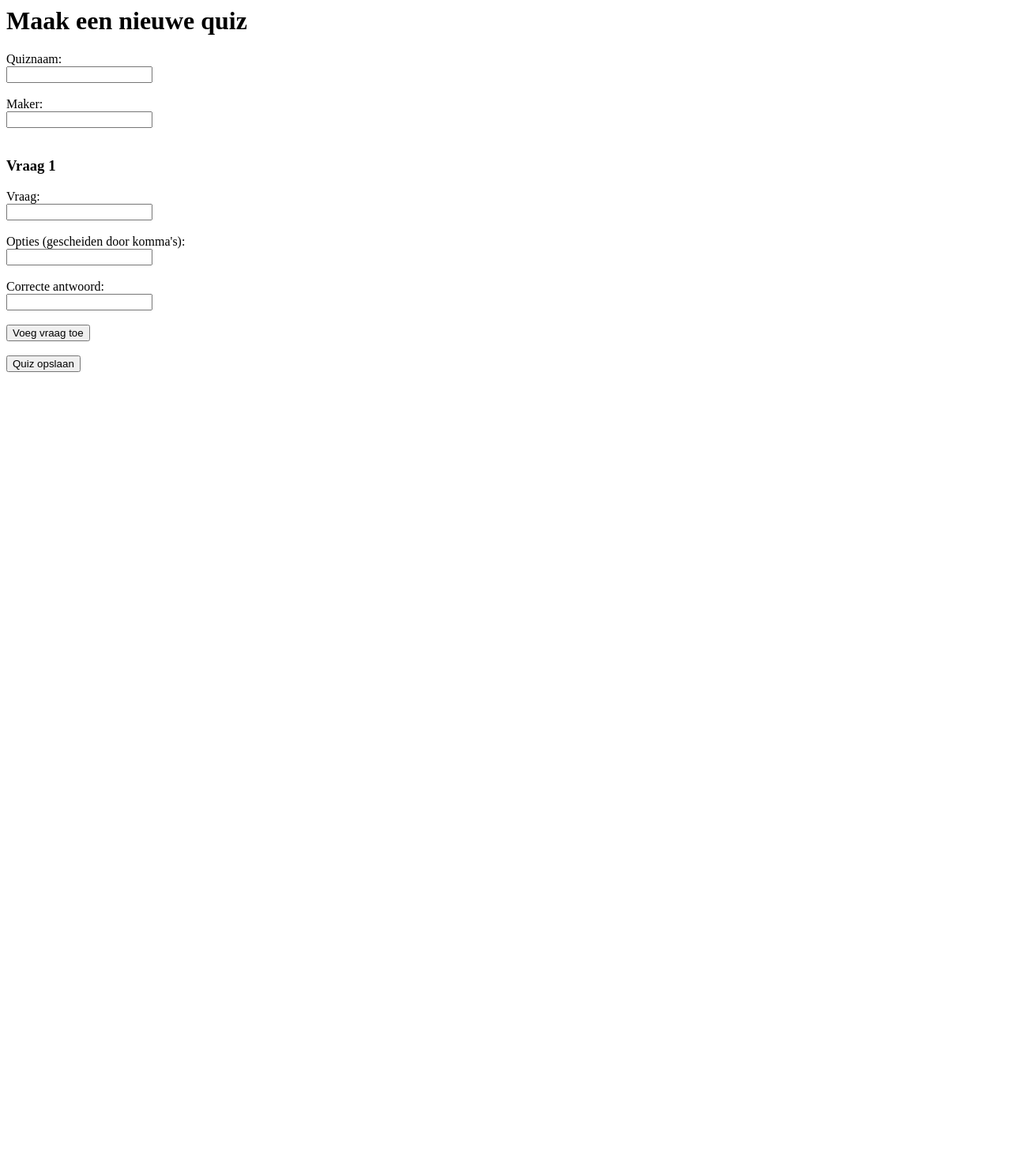
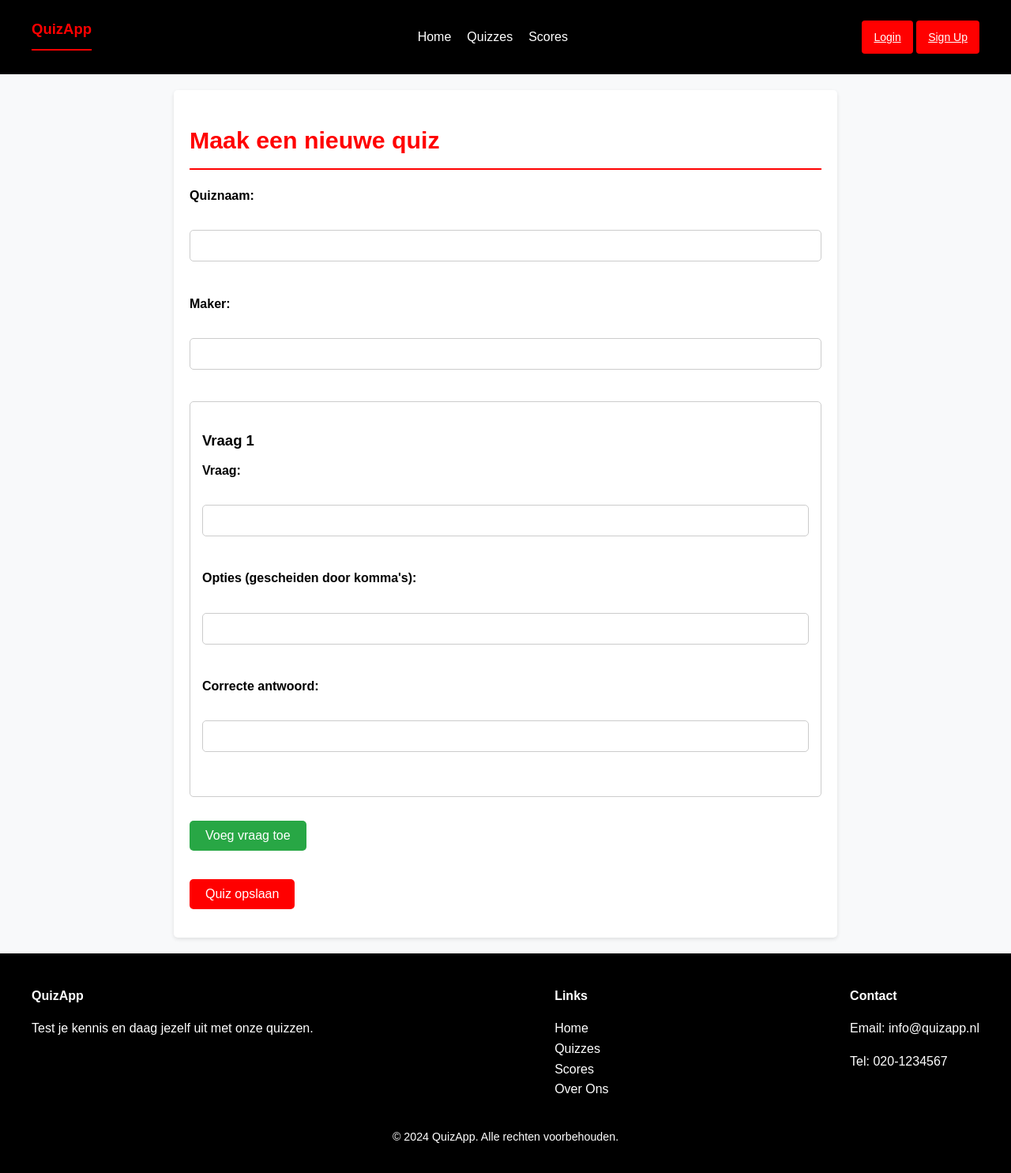
Before and after one commit to lorexgmd/Quiz-project, a PHP site: page /quiz.php in a window 1280 px wide. Shown: the whole page at 79% size. Before the commit the page ends 471 px from the top, so only its background shows below. Run offline with PHP 8.4, Linux system fonts and the light colour scheme.

Commit message:
QuizMaken pagina design

```diff
--- a/quiz.php
+++ b/quiz.php
@@ -56,8 +56,34 @@ if ($_SERVER['REQUEST_METHOD'] === 'POST') {
     <meta charset="UTF-8">
     <meta name="viewport" content="width=device-width, initial-scale=1.0">
     <title>Maak een Quiz</title>
+    <link rel="stylesheet" href="styles/style.css">
+    <link rel="stylesheet" href="styles/styleQuizMaken.css">
 </head>
 <body>
+<header class="header">
+        <div class="container">
+            <h1 class="logo">QuizApp</h1>
+            <nav>
+                <ul class="nav-links">
+                    <li><a href="index.php">Home</a></li>
+                    <li><a href="quizzen.php">Quizzes</a></li>
+                    <li><a href="#">Scores</a></li>
+                </ul>
+            </nav>
+
+            <div class="auth-buttons">
+            <?php if (isset($_SESSION['user_id'])): ?>
+                    <a href="logout.php" class="btn logout">Uitloggen</a>
+                    <a href="profile.php" class="btn profile">Profiel</a>
+                <?php else: ?>
+                <a href="login.php" class="btn login">Login</a>
+                <a href="register.php" class="btn signup">Sign Up</a>
+                <?php endif; ?>
+            </div>
+        </div>
+    </header>
+
+    <main>
     <h1>Maak een nieuwe quiz</h1>
     <form action="quiz.php" method="POST">
         <label for="name">Quiznaam:</label><br>
@@ -83,6 +109,33 @@ if ($_SERVER['REQUEST_METHOD'] === 'POST') {
         <button type="button" id="add-question">Voeg vraag toe</button><br><br>
         <button type="submit">Quiz opslaan</button>
     </form>
+</main>
+
+<footer class="footer">
+        <div class="container footer-content">
+            <div class="footer-section">
+                <h4>QuizApp</h4>
+                <p>Test je kennis en daag jezelf uit met onze quizzen.</p>
+            </div>
+            <div class="footer-section">
+                <h4>Links</h4>
+                <ul>
+                    <li><a href="#">Home</a></li>
+                    <li><a href="#">Quizzes</a></li>
+                    <li><a href="#">Scores</a></li>
+                    <li><a href="#">Over Ons</a></li>
+                </ul>
+            </div>
+            <div class="footer-section">
+                <h4>Contact</h4>
+                <p>Email: info@quizapp.nl</p>
+                <p>Tel: 020-1234567</p>
+            </div>
+        </div>
+        <div class="footer-bottom">
+            <p>© 2024 QuizApp. Alle rechten voorbehouden.</p>
+        </div>
+    </footer>
 
     <script>
         let questionCount = 1;
--- a/styles/style.css
+++ b/styles/style.css
@@ -45,21 +45,6 @@ body {
 .nav-links a {
     color: var(--primary-text-clr);
     text-decoration: none;
-}
-.auth-buttons .btn {
-    margin-left: 10px;
-    padding: 8px 15px;
-    color: var(--primary-text-clr);
-    text-decoration: none;
-    border-radius: 4px;
-}
-.auth-buttons .login {
-    background-color: var(--primary-bg-clr);
-    border: 1px solid #fff;
-}
-.auth-buttons .signup {
-    background-color: var(--main-clr);
-    border: 1px solid var(--main-clr);
 }
 
 /* Main */
@@ -136,3 +121,18 @@ body {
     margin-top: 20px;
     font-size: var(--small-size);
 }
+
+.auth-buttons .btn {
+    display: inline-block;
+    padding: 10px 15px;
+    font-size: 14px;
+    color: var(--primary-text-clr);
+    background-color: var(--main-clr);
+    border: none;
+    border-radius: 4px;
+    cursor: pointer;
+    text-align: center;
+  }
+  .auth-buttons .btn:hover {
+  opacity: 0.9;
+  }
--- /dev/null
+++ b/styles/styleQuizMaken.css
@@ -0,0 +1,95 @@
+body {
+    font-family: Arial, sans-serif;
+    background-color: #f8f9fa;
+    margin: 0;
+    padding: 0;
+}
+
+:root {
+    --main-clr: red ;
+    --primary-bg-clr: #000;
+    --secondary-bg-clr: #fff;
+    --primary-text-clr: #fff;
+    --secondary-text-clr: #000;
+    --third-bg-clr: #ccc;
+    --hover-button-clr: darkred;
+    --big-size: calc(25px + (50 - 25) * ((100vw - 300px) / (1600 - 300)));
+    --medium-size: calc(14px + (20 - 14) * ((100vw - 300px) / (1600 - 300)));
+    --small-size: calc(12px + (15 - 12) * ((100vw - 300px) / (1600 - 300)));
+    --title-size: calc(16px + (35 - 16) * ((100vw - 300px) / (1600 - 300)));
+   }
+
+main {
+    max-width: 800px;
+    margin: 20px auto;
+    background: var(--secondary-bg-clr);
+    padding: 20px;
+    border-radius: 5px;
+    box-shadow: 0 2px 5px rgba(0, 0, 0, 0.1);
+}
+
+h1 {
+    color: var(--main-clr);
+    border-bottom: 2px solid var(--main-clr);
+    padding-bottom: 10px;
+    margin-bottom: 20px;
+    font-size: var(--title-size);
+}
+
+label {
+    font-weight: bold;
+    margin-bottom: 5px;
+    display: block;
+    color: var(--secondary-text-clr);
+}
+
+input[type="text"] {
+    width: 100%;
+    padding: 10px;
+    font-size: 16px;
+    border: 1px solid var(--third-bg-clr);
+    border-radius: 5px;
+    margin-bottom: 15px;
+    box-sizing: border-box;
+}
+
+h3 {
+    font-size: var(--medium-size);
+    color: var(--secondary-text-clr);
+    margin-bottom: 10px;
+}
+
+button {
+    background-color: var(--main-clr);
+    color: var(--secondary-bg-clr);
+    border: none;
+    border-radius: 5px;
+    padding: 10px 20px;
+    font-size: 16px;
+    cursor: pointer;
+    margin-top: 10px;
+}
+
+button:hover {
+    background-color: var(--main-clr);
+}
+
+#add-question {
+    background-color: #28a745;
+}
+
+#add-question:hover {
+    background-color: #218838;
+}
+
+.question-entry {
+    margin-bottom: 20px;
+    padding: 15px;
+    background-color: var(--secondary-bg-clr);
+    border: 1px solid var(--third-bg-clr);
+    border-radius: 5px;
+}
+
+form {
+    margin-top: 20px;
+}
```
Also changed, not shown: styles/profile.css (+26 -11 lines), styles/styleQuiz.css (+15 -0 lines).
